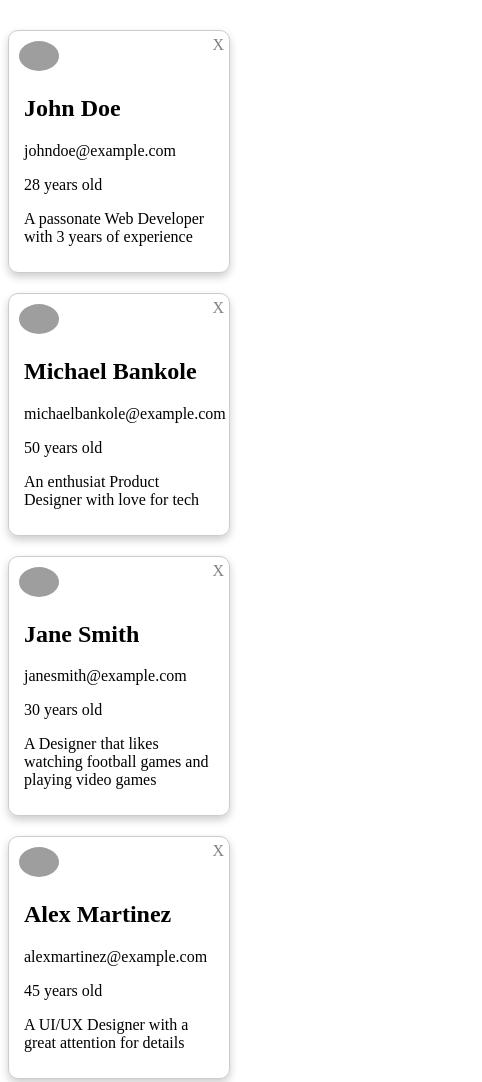
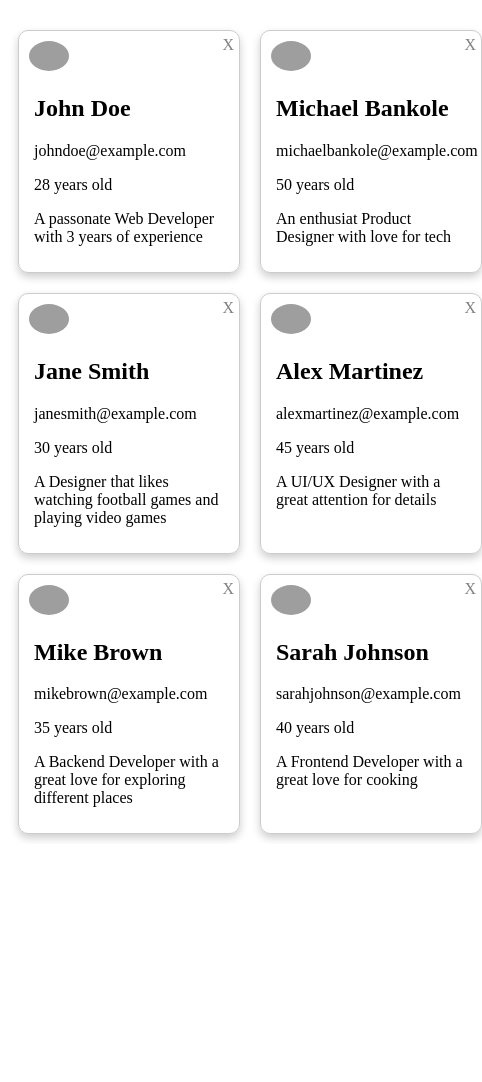
Before and after one commit to bhankymyk/ShortPoint_test, a plain HTML site: page index.html in a window 390 px wide. Shown: the top 1082 px of the page, 482 px wide, since content can reach past the window. After the commit the page ends 844 px from the top, so only its background shows below. Drawn offline with Linux system fonts and the light colour scheme; grey boxes are pictures that could not be loaded.

Commit message:
fix: mobile responsiveness

```diff
--- a/styles.css
+++ b/styles.css
@@ -3,6 +3,7 @@
   gap: 20px;
   flex-wrap: wrap;
   margin-top: 30px;
+  margin-left: 30px;
 }
 
 .user-container {
@@ -49,3 +50,12 @@
   color: grey;
   text-decoration: none;
 }
+
+@media (max-width: 425px) {
+  .users-container {
+    display: grid;
+    grid-template-columns: repeat(2, 1fr);
+    margin-left: 10px;
+    margin-right: 50px;
+  }
+}
```
